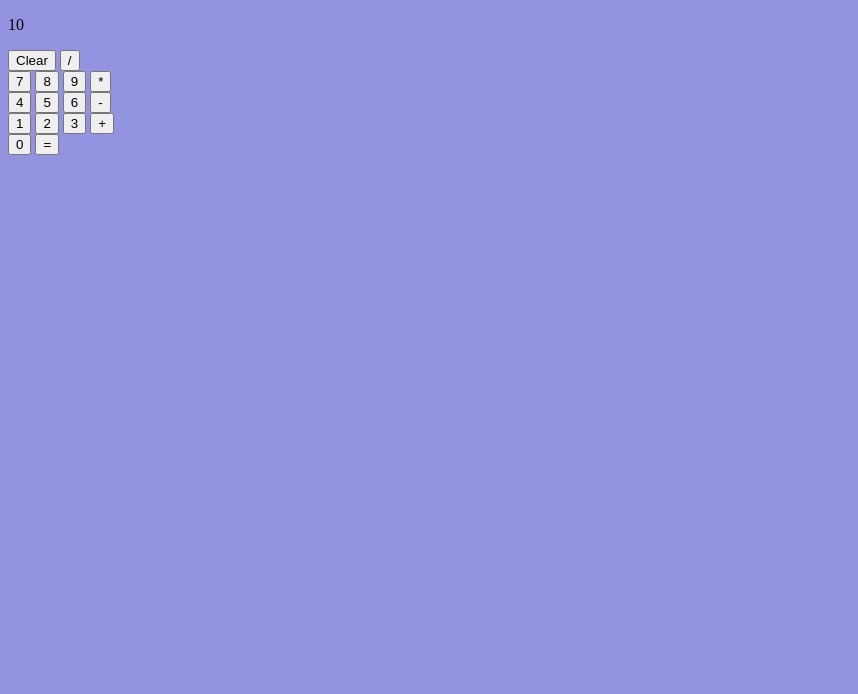
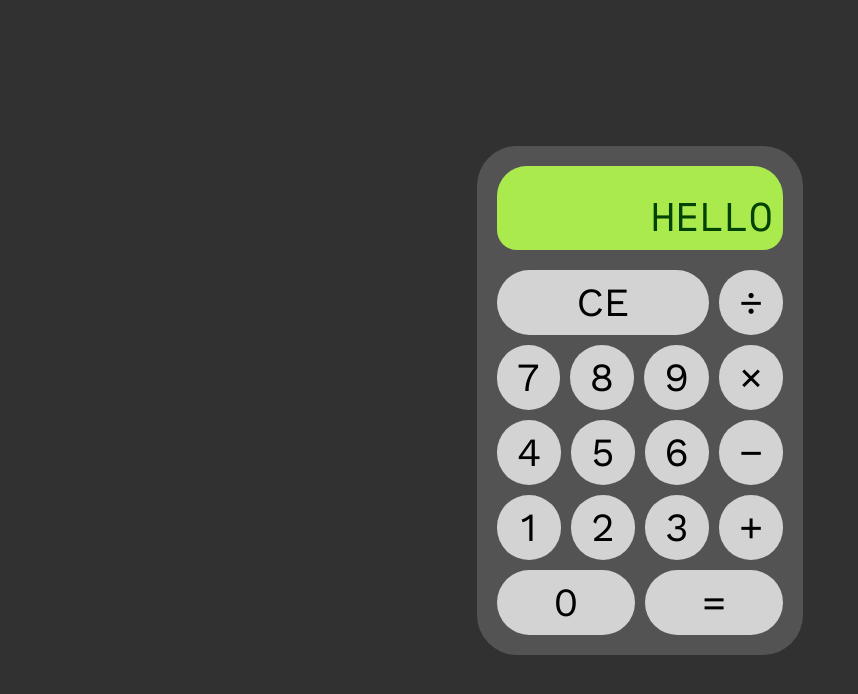
Before and after one commit to allx-g/odin-calculator, a plain HTML site: page index.html in a window 1280 px wide. Shown: the whole page, without its empty margins (0-858 px from the left). Drawn offline with nearby package versions, Linux system fonts and the light colour scheme.

Commit message:
Add calculator UI
Small size to work on smaller devices with rounded aesthetic.

```diff
--- a/index.html
+++ b/index.html
@@ -9,35 +9,41 @@
 </head>
 <body>
     <div class="calculator">
-        <div class="display">
-            <p class="display-text">10</p>
-        </div>
+        <p class="display-text">HELLO</p>
         <div class="buttons-container">
+            <div class="top-buttons">
+                <div class="main-buttons">
                     <div class="buttons-row">
-                <button>Clear</button>
-                <button>/</button>
+                        <button data-key="clear">CE</button>
                     </div>
                     <div class="buttons-row">
-                <button>7</button>
-                <button>8</button>
-                <button>9</button>
-                <button>*</button>
+                        <button data-key="7">7</button>
+                        <button data-key="8">8</button>
+                        <button data-key="9">9</button>
                     </div>
                     <div class="buttons-row">
-                <button>4</button>
-                <button>5</button>
-                <button>6</button>
-                <button>-</button>
+                        <button data-key="4">4</button>
+                        <button data-key="5">5</button>
+                        <button data-key="6">6</button>
                     </div>
                     <div class="buttons-row">
-                <button>1</button>
-                <button>2</button>
-                <button>3</button>
-                <button>+</button>
+                        <button data-key="1">1</button>
+                        <button data-key="2">2</button>
+                        <button data-key="3">3</button>
                     </div>
+                </div>
+                <div class="operations">
+                    <button data-key="/">&divide;</button>
+                    <button data-key="*">&times;</button>
+                    <button data-key="-">&minus;</button>
+                    <button data-key="+">&plus;</button>
+                </div>
+            </div>
+            <div class="bottom-buttons">
                 <div class="buttons-row">
-                <button>0</button>
-                <button>=</button>
+                    <button data-key="0">0</button>
+                    <button data-key="=">&equals;</button>
+                </div>
             </div>
         </div>
     </div>
--- a/style.css
+++ b/style.css
@@ -1,3 +1,78 @@
+@import url('https://fonts.googleapis.com/css2?family=Open+Sans&family=Space+Mono&family=Work+Sans:ital@0;1&display=swap');
+
+* {
+    margin: 0;
+    padding: 0;
+    font-family: 'Work Sans', sans-serif;
+}
+
 body {
-    background-color: rgb(147, 147, 223);
+    display: flex;
+    justify-content: center;
+    align-items: center;
+    height: 100vh;
+    background-color: rgb(49, 49, 49);
 }
+
+.calculator {
+    display: flex;
+    flex-direction: column;
+    background-color: rgb(83, 83, 83);
+    padding: 20px;
+    border-radius: 40px;
+    gap: 20px;
+}
+
+.display-text {
+    background-color: rgb(171, 234, 77);
+    color: rgb(2, 66, 2);
+    padding: 20px 10px 5px 10px;
+    border-radius: 30px 30px 20px 20px;
+    font-size: 40px;
+    text-align: right;
+    font-family: 'Space Mono', monospace;
+}
+
+.buttons-container {
+    display: flex;
+    flex-direction: column;
+    gap: 10px;
+}
+
+.top-buttons {
+    display: flex;
+    gap: 10px;
+}
+
+.main-buttons {
+    display: flex;
+    flex-direction: column;
+    gap: 10px;
+}
+
+.operations {
+    display: flex;
+    flex-direction: column;
+    gap: 10px;
+}
+
+.buttons-row {
+    display: flex;
+    gap: 10px;
+}
+
+.buttons-row > button {
+    flex: 1;
+}
+
+button {
+    font-size: 40px;
+    padding: 9px 20px;
+    border-radius: 40px;
+    border: none;
+    background-color: lightgray;
+}
+
+button:active {
+    background-color: gray;
+}
```
Lines whose indentation alone changed are shown as unchanged.
